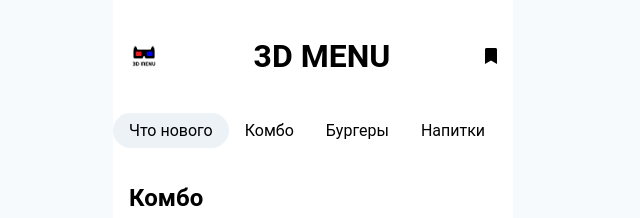
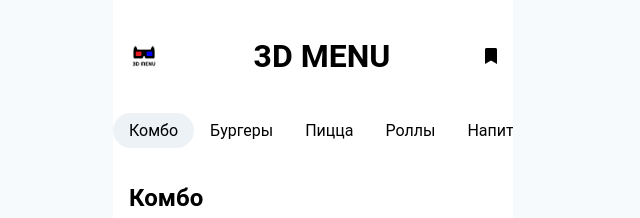
Before and after one commit to zsdias/3d_menu_1, a plain HTML site: page index.html in a window 1280 px wide. Shown: the top 218 px of the page, without its empty margins (327-967 px from the left). Drawn offline with Linux system fonts and the light colour scheme.

Commit message:
Update index.html

```diff
--- a/index.html
+++ b/index.html
@@ -26,13 +26,13 @@
 
         <div class="nav-wrapper">
             <ul class="nav-tabs">
-                <li class="active">Что нового</li>
-                <li id="link1"></a>Комбо</li>
-                <li>Бургеры</li>
+                <li class="active">Комбо</li>
+                <li id="link1"></a>Бургеры</li>
+                <li>Пицца</li>
+                <li>Роллы</li>
                 <li>Напитки</li>
-                <li>Доставка</li>
-                <li>Доставка</li>
-                <li>Доставка</li>
+                <li>Соусы</li>
+                <li>Новинки</li>
                 <li>Доставка</li>
             </ul>
         </div>
```
